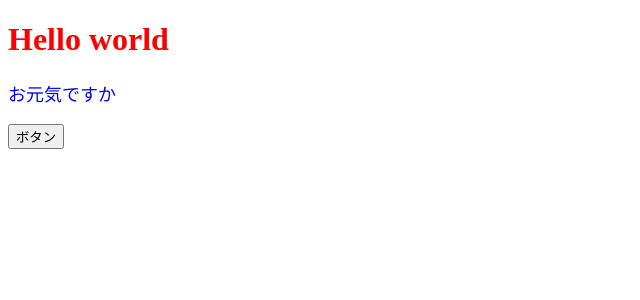
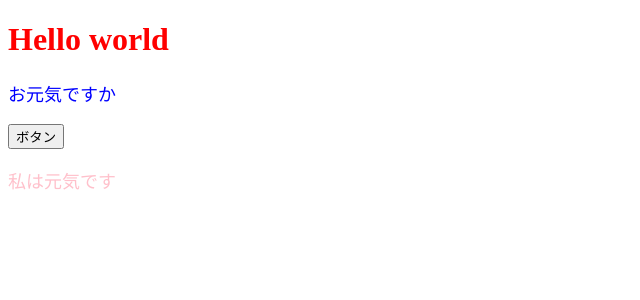
Before and after one commit to yoshida16729438/React-study-codesandbox, a React (Create React App) app: page / in a window 1280 px wide. Shown: the top 300 px of the page, without its empty margins (0-640 px from the left). Built offline with nearby package versions, Linux system fonts and the light colour scheme.

Commit message:
Update 2 files propsによる共通化

```diff
--- a/src/App.jsx
+++ b/src/App.jsx
@@ -1,3 +1,6 @@
+import React from "react";
+import ColorfulMessage from "./components/colorfulMessage";
+
 const App = () => {
   const onClickButton = () => alert();
   const contentStyle = {
@@ -12,6 +15,9 @@ const App = () => {
       {/*JSを示す{}があり、その中でオブジェクトを指定*/}
       <button onClick={onClickButton}>ボタン</button>
       {/*onclickイベントもキャメルケースで命名されている*/}
+      <ColorfulMessage color="pink" message="私は">
+        元気です
+      </ColorfulMessage>
     </>
   );
 };
--- /dev/null
+++ b/src/components/colorfulMessage.jsx
@@ -0,0 +1,14 @@
+import React from "react";
+
+const ColorfulMessage = (props) => {
+  //htmlタグの属性として与えたものは属性名、タグの中身として与えたものはchildrenとして取得できる
+  const { color, message, children } = props;
+  const contentStyle = {
+    color, //プロパティ名と設定する変数名が同じ場合は名称省略可
+    fontSize: "18px",
+  };
+
+  return <p style={contentStyle}>{message + children}</p>;
+};
+
+export default ColorfulMessage;
```
